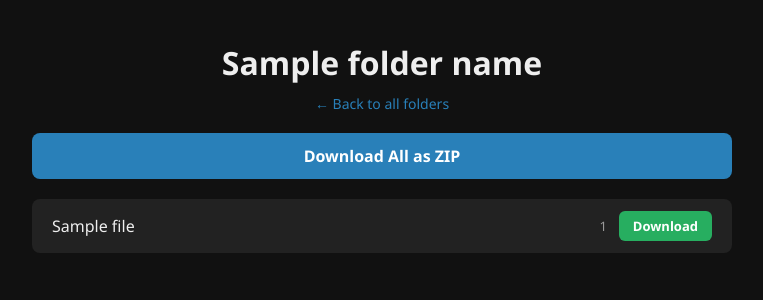
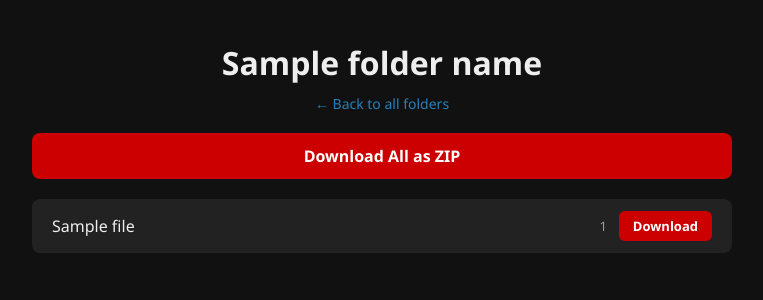
Before and after one commit to blackglobeco/bl4ckFLS, a Flask app: template templates/folder.html in a window 1280 px wide. Shown: the top 300 px of the page, without its empty margins (258-1021 px from the left). Run offline with Flask 3, Linux system fonts and the light colour scheme; the template is opened without the code that fills it: most values are stand-ins (such as "Sample title", 1, 10 or a date in 2020).

Commit message:
Update folder.html

```diff
--- a/templates/folder.html
+++ b/templates/folder.html
@@ -50,7 +50,7 @@
             white-space: nowrap;
         }
         .btn-download {
-            background: #27ae60;
+            background: #cc0000;
             color: white;
             padding: 6px 14px;
             border-radius: 6px;
@@ -59,11 +59,11 @@
             font-weight: bold;
             white-space: nowrap;
         }
-        .btn-download:hover { background: #219150; }
+        .btn-download:hover { background: #cc0000; }
         .btn-zip-all {
             display: block;
             text-align: center;
-            background: #2980b9;
+            background: #cc0000;
             color: white;
             padding: 12px;
             border-radius: 8px;
@@ -71,7 +71,7 @@
             font-weight: bold;
             margin-bottom: 20px;
         }
-        .btn-zip-all:hover { background: #2471a3; }
+        .btn-zip-all:hover { background: #cc0000; }
         .empty {
             text-align: center;
             color: #777;
```
